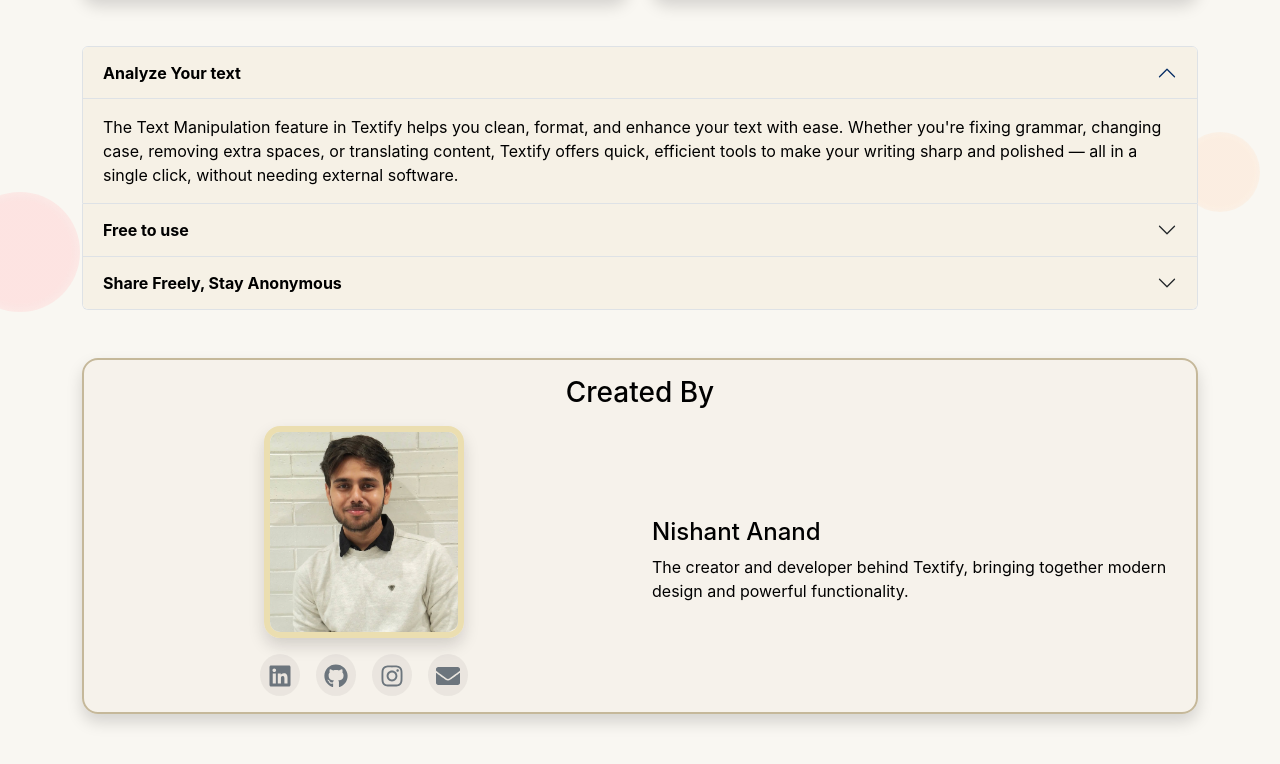
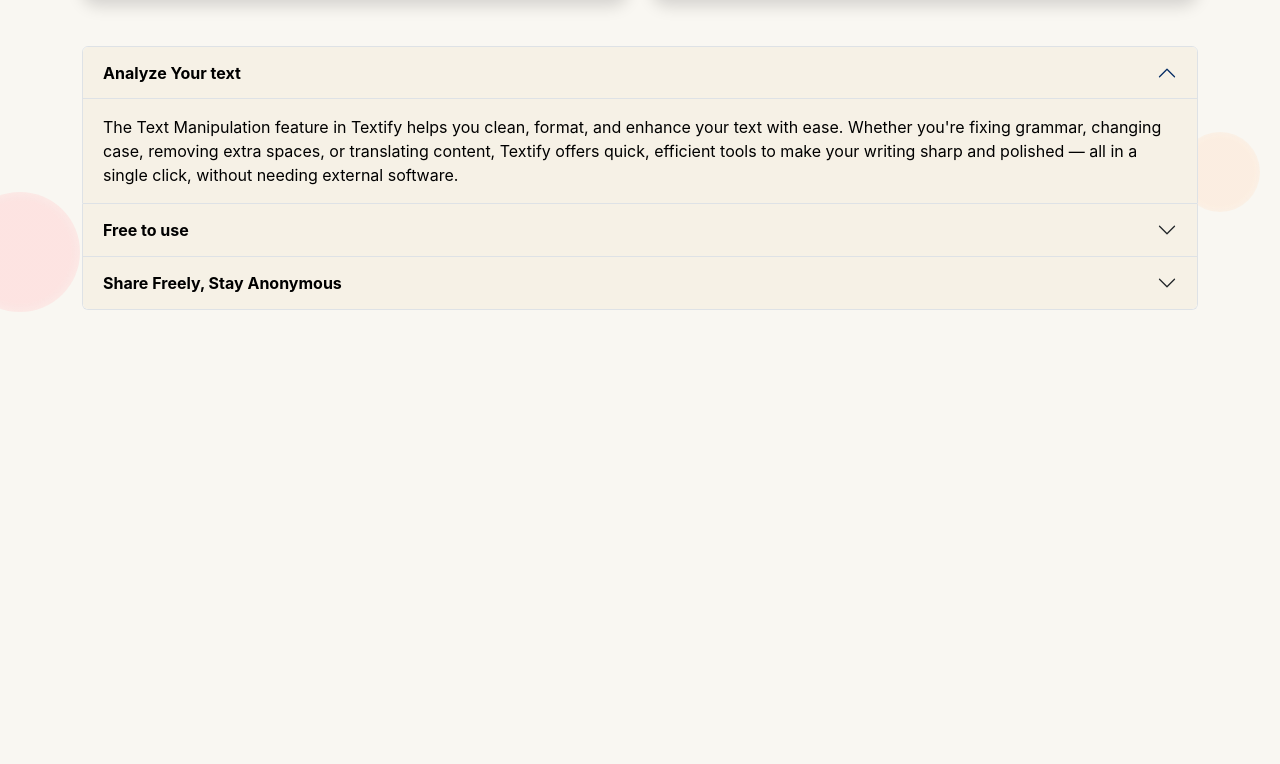
Before and after one commit to nish542/Textify-blog, a React (Create React App) app in the folder frontend/: page /about in a window 1280 px wide. Shown: the part 568-1332 px from the top of the page. After the commit the page ends 902 px from the top, so only its background shows below. Built offline with nearby package versions, Linux system fonts and the light colour scheme.

Commit message:
SeeUpdate

```diff
--- a/frontend/src/components/About.js
+++ b/frontend/src/components/About.js
@@ -106,7 +106,7 @@
                 </div>
             </div>
 
-            <div className="container-fluid px-0 py-5" >
+            {/* <div className="container-fluid px-0 py-5" >
                 <div className="row g-0">
                     <div className="col-12">
                         <div className="text-center p-3 rounded-4 shadow"
@@ -169,7 +169,7 @@
                         </div>
                     </div>
                 </div>
-            </div>
+            </div> */}
         </div>
     );
 }
--- a/frontend/src/components/textt.js
+++ b/frontend/src/components/textt.js
@@ -28,6 +28,7 @@
     { code: "zh", name: "Chinese" },
     { code: "ar", name: "Arabic" },
     { code: "hi", name: "Hindi" },
+    { code: "ka", name: "Kannada"},
     { code: "bn", name: "Bengali" }
   ];
 
```
